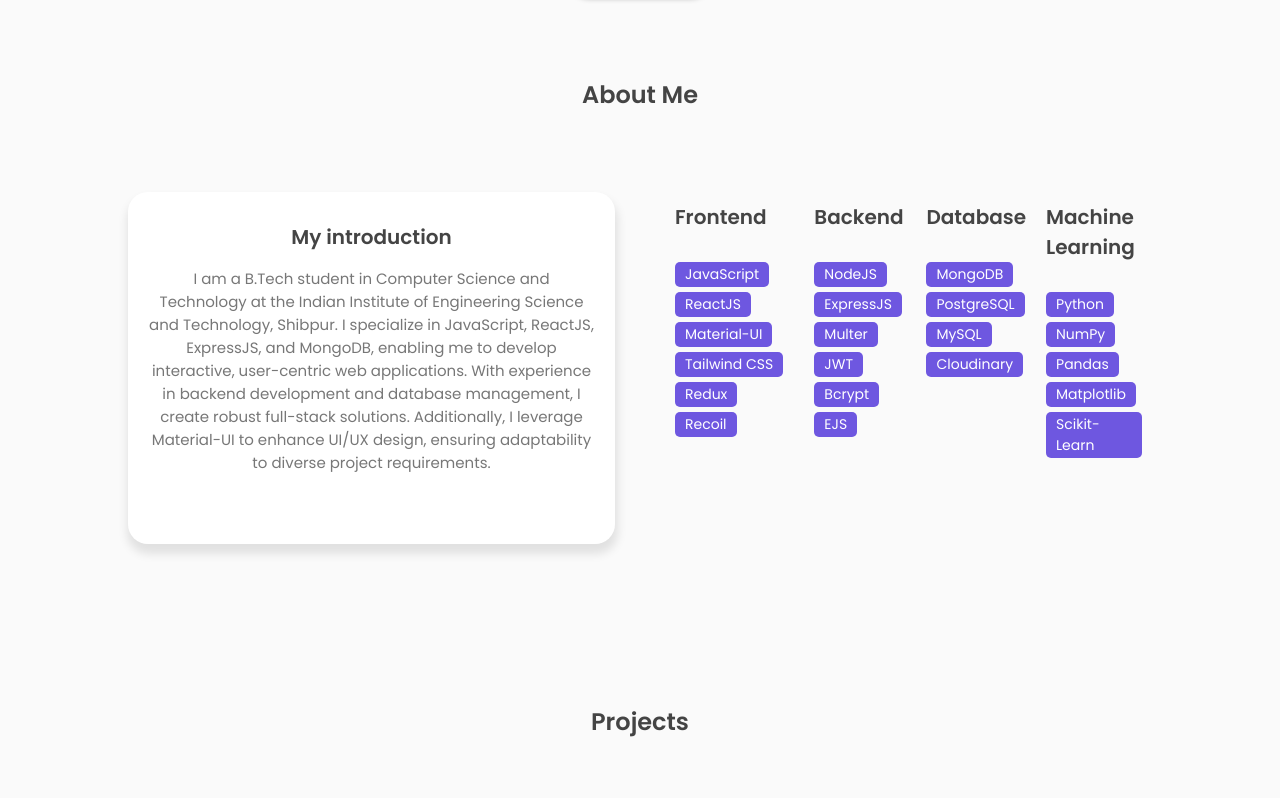
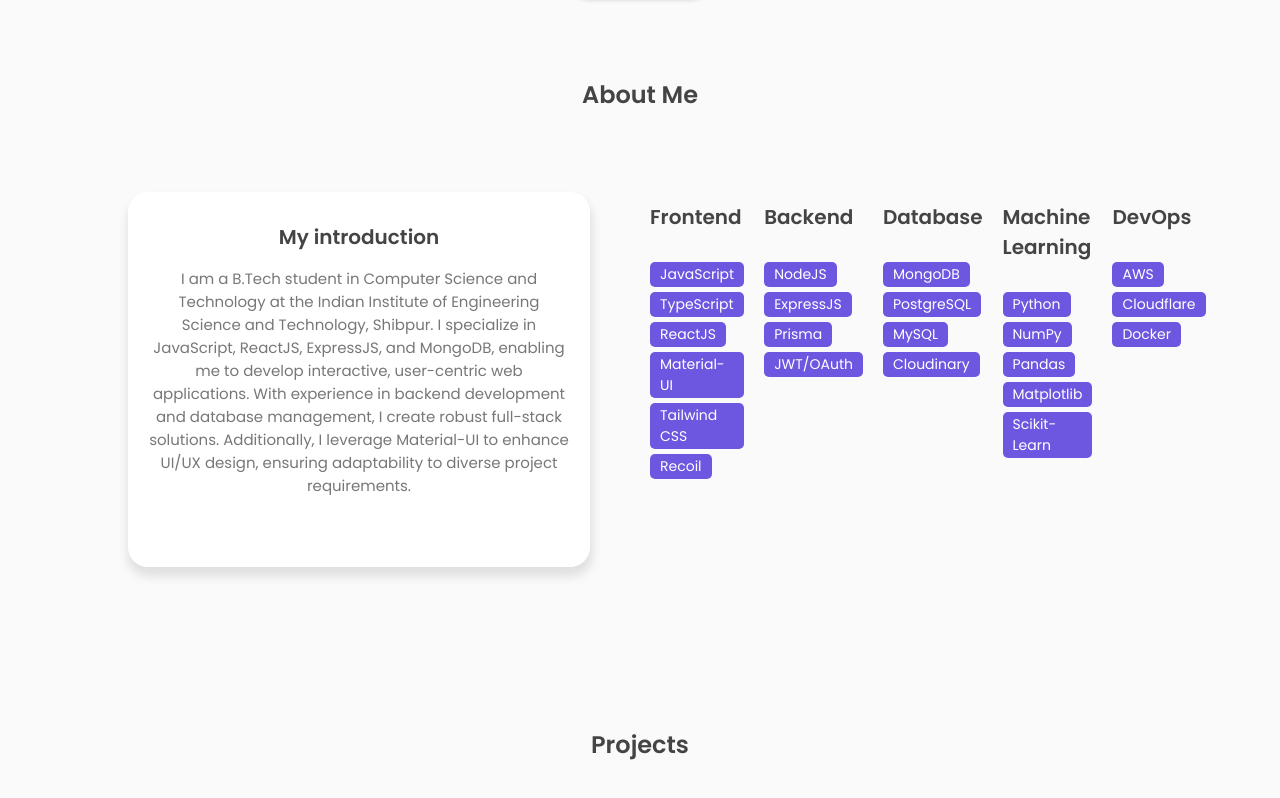
Before and after one commit to 7ANJ0I2407/portfolio, a plain HTML site: page index.html in a window 1280 px wide. Shown: the part 803-1601 px from the top of the page. Drawn offline with nearby package versions, Linux system fonts and the light colour scheme.

Commit message:
Updated Skills

```diff
--- a/index.html
+++ b/index.html
@@ -152,10 +152,10 @@
                 </div>
                 <div class="skills-list">
                   <span>JavaScript</span>
+                  <span>TypeScript</span>
                   <span>ReactJS</span>
                   <span>Material-UI</span>
                   <span>Tailwind CSS</span>
-                  <span>Redux</span>
                   <span>Recoil</span>
                 </div>
               </div>
@@ -166,10 +166,8 @@
                 <div class="skills-list">
                   <span>NodeJS</span>
                   <span>ExpressJS</span>
-                  <span>Multer</span>
-                  <span>JWT</span>
-                  <span>Bcrypt</span>
-                  <span>EJS</span>
+                  <span>Prisma</span>
+                  <span>JWT/OAuth</span>
                 </div>
               </div>
               <div class="skills-box">
@@ -193,6 +191,16 @@
                   <span>Pandas</span>
                   <span>Matplotlib</span>
                   <span>Scikit-Learn</span>
+                </div>
+              </div>
+              <div class="skills-box">
+                <div class="skills-header">
+                  <h3>DevOps</h3>
+                </div>
+                <div class="skills-list">
+                  <span>AWS</span>
+                  <span>Cloudflare</span>
+                  <span>Docker</span>
                 </div>
               </div>
 
```
